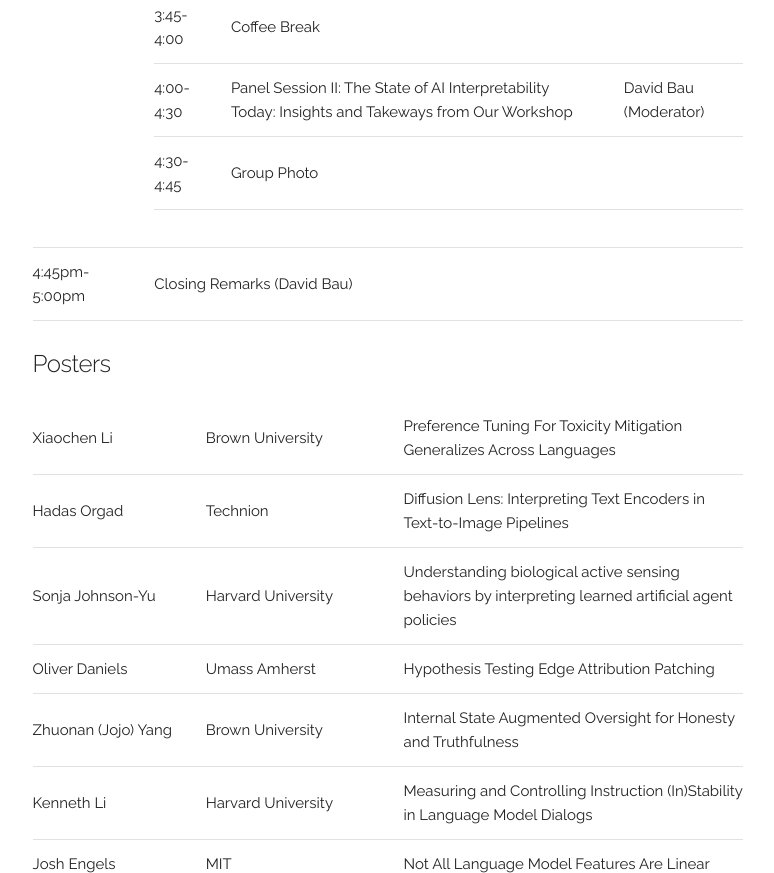
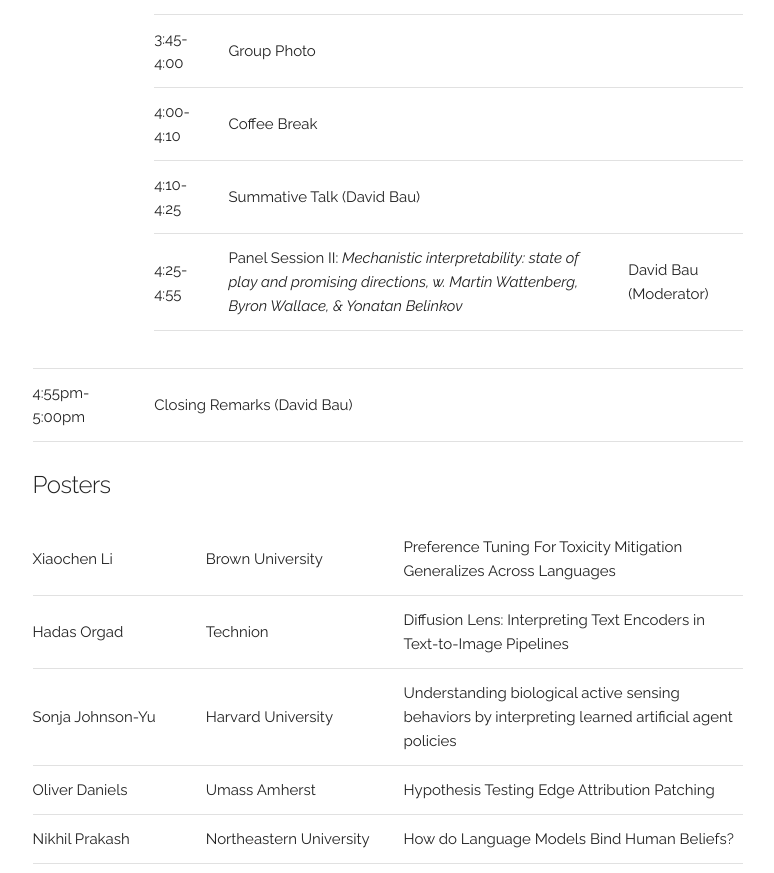
Before and after one commit to NEMIConf/summer24, a plain HTML site: page schedule.html in a window 1280 px wide. Shown: the part 1641-2514 px from the top of the page, without its empty margins (377-1151 px from the left). Drawn offline with Linux system fonts and the light colour scheme.

Commit message:
Changed schedule

```diff
--- a/schedule.html
+++ b/schedule.html
@@ -73,7 +73,7 @@
                         </tr>
                         <tr>
                             <td>10:50-11:05</td>
-                            <td>NDIF</td>
+                            <td>NNsight: A Transparent API for blackbox AI</td>
                             <td>Jaden Fiotto-Kaufman</td>
                         </tr>
                         <tr>
@@ -93,8 +93,8 @@
                         </tr>
                         <tr>
                             <td>11:45-12:15</td>
-                            <td>Panel Session I: How can interpretability be used to help crack AI safety challenges?</td>
-                            <td>Max Tegarmark (Moderator)</td>
+                            <td>Panel Session I: <em>How mechanistic interpretability can help keep AI safe and beneficial, w. Angie Boggust, David Krueger & Dylan Hadfield-Menell</em></td>
+                            <td>Max Tegmark (Moderator)</td>
                         </tr>
                     </table>
                 </td>
@@ -128,24 +128,29 @@
                         </tr>
                         <tr>
                             <td>3:45-4:00</td>
+                            <td>Group Photo</td>
+                            <td></td>
+                        </tr>
+                        <tr>
+                            <td>4:00-4:10</td>
                             <td>Coffee Break</td>
                             <td></td>
                         </tr>
                         <tr>
-                            <td>4:00-4:30</td>
-                            <td>Panel Session II: The State of AI Interpretability Today: Insights and Takeways from Our Workshop</td>
-                            <td>David Bau (Moderator)</td>
+                            <td>4:10-4:25</td>
+                            <td>Summative Talk (David Bau)</td>
+                            <td></td>
                         </tr>
                         <tr>
-                            <td>4:30-4:45</td>
-                            <td>Group Photo</td>
-                            <td></td>
+                            <td>4:25-4:55</td>
+                            <td>Panel Session II: <em>Mechanistic interpretability: state of play and promising directions, w. Martin Wattenberg, Byron Wallace, & Yonatan Belinkov</em></td>
+                            <td>David Bau (Moderator)</td>
                         </tr>
                     </table>
                 </td>
             </tr>
             <tr>
-                <td>4:45pm-5:00pm</td>
+                <td>4:55pm-5:00pm</td>
                 <td>Closing Remarks (David Bau)</td>
             </tr>
         </table>
@@ -173,9 +178,9 @@
                 <td>Hypothesis Testing Edge Attribution Patching</td>
             </tr>
             <tr>
-                <td>Zhuonan (Jojo) Yang</td>
-                <td>Brown University</td>
-                <td>Internal State Augmented Oversight for Honesty and Truthfulness</td>
+                <td>Nikhil Prakash</td>
+                <td>Northeastern University</td>
+                <td>How do Language Models Bind Human Beliefs?</td>
             </tr>
             <tr>
                 <td>Kenneth Li</td>
@@ -253,9 +258,9 @@
                 <td>Emergence of In-context learning beyond Bayesian retrieval: A mechanistic study</td>
             </tr>
             <tr>
-                <td>Ekdeep Singh Lubana</td>
-                <td>CBS, Harvard</td>
-                <td>Compositional models of emergence</td>
+                <td>Tal Haklay</td>
+                <td>Technion</td>
+                <td>Automating position-aware circuit discovery</td>
             </tr>
         </table>
     </div>
```
Also changed, not shown: index.html (+0 -1 lines).
